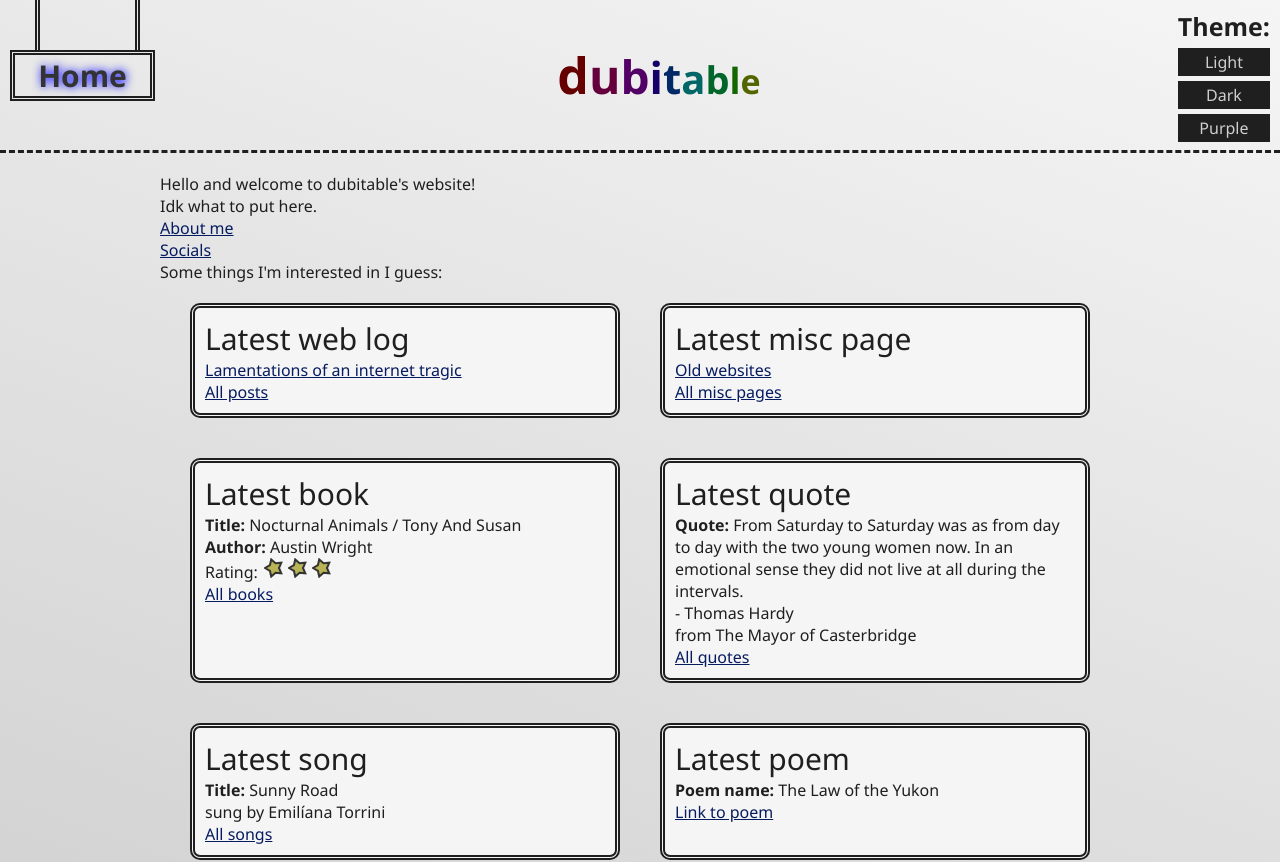
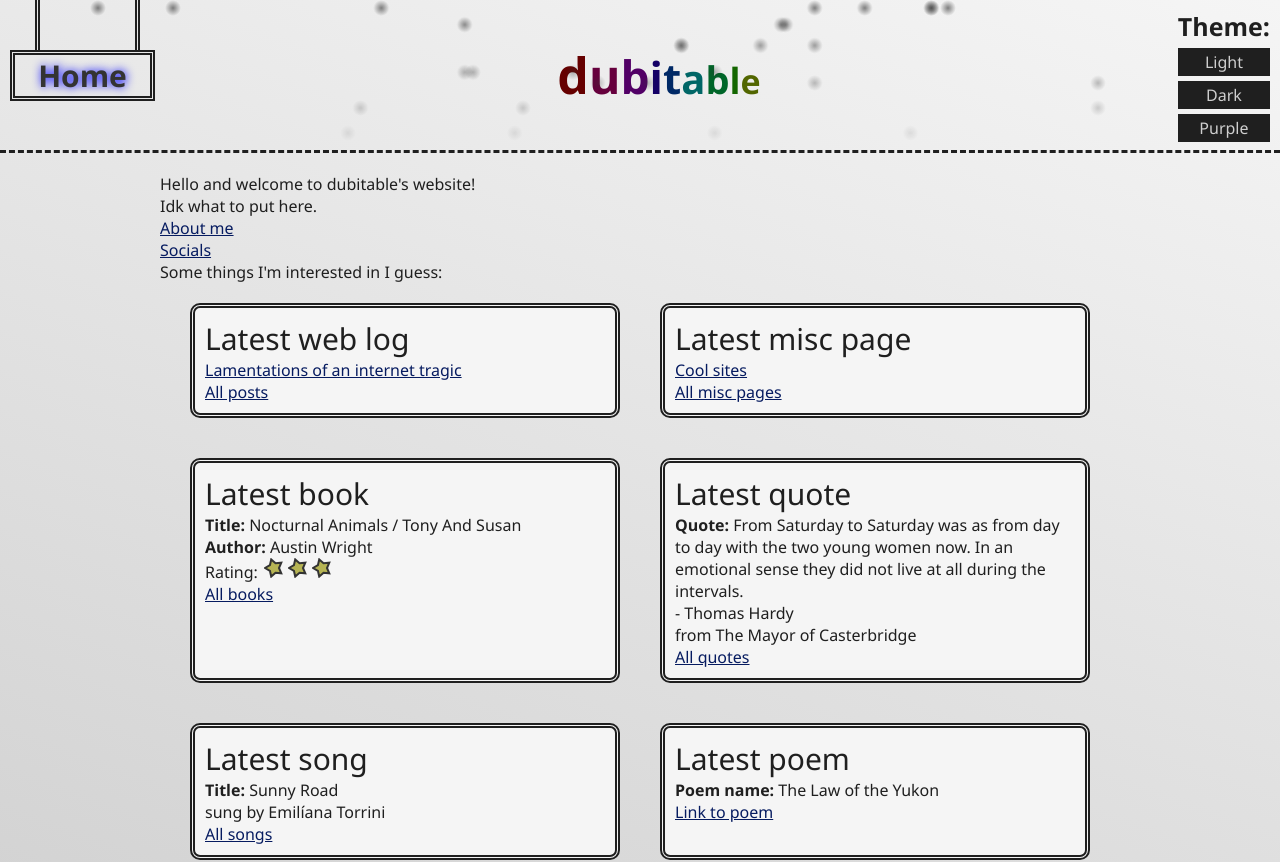
Before and after one commit to dubitabley/website, a SvelteKit app: page / in a window 1280 px wide. Shown: the top 862 px of the page. Built offline with nearby package versions, Linux system fonts and the light colour scheme.

Commit message:
Rework the header to have a fancy animated background

```diff
--- /dev/null
+++ b/src/lib/components/header-background.svelte
@@ -0,0 +1,143 @@
+<script lang="ts">
+    type Props = {
+        num?: number;
+    };
+
+    let { num = 30 }: Props = $props();
+</script>
+
+<div class="header-background">
+    {#each { length: num }}
+        <i></i>
+    {/each}
+</div>
+
+<style>
+    /*
+        Based off the cool animation at
+        https://developer.mozilla.org/en-US/docs/Web/CSS/Guides/Animations
+    */
+    .header-background {
+        position: absolute;
+        top: 0;
+
+        & i {
+            position: absolute;
+            display: inline-block;
+            height: 16px;
+            width: 16px;
+            border-radius: 50%;
+            background-image: radial-gradient(
+                var(--primary-color-2),
+                transparent 70%
+            );
+            animation-composition: add, replace, add;
+            animation-delay: 0s, 0s, 0s;
+            animation-iteration-count: infinite, infinite, infinite;
+            animation-name: falling, fade-out, wave;
+            animation-timing-function: linear, linear, linear;
+            animation-duration:
+                var(--fall-duration), var(--fall-duration), var(--wave-duration);
+        }
+
+        :nth-of-type(7n) {
+            --x-start: -200px;
+            --x-end: 300px;
+        }
+        :nth-of-type(7n + 1) {
+            --x-start: -600px;
+            --x-end: -100px;
+        }
+        :nth-of-type(7n + 2) {
+            --x-start: -300px;
+            --x-end: 400px;
+        }
+        :nth-of-type(7n + 3) {
+            --x-start: -300px;
+            --x-end: 600px;
+        }
+        :nth-of-type(7n + 4) {
+            --x-start: -500px;
+            --x-end: 300px;
+        }
+        :nth-of-type(7n + 5) {
+            --x-start: -100px;
+            --x-end: 100px;
+        }
+        :nth-of-type(7n + 6) {
+            --x-start: -800px;
+            --x-end: 200px;
+        }
+
+        /* speed offsets */
+        :nth-of-type(8n) {
+            --fall-duration: 3s;
+        }
+        :nth-of-type(8n + 1) {
+            --fall-duration: 1s;
+        }
+        :nth-of-type(8n + 2) {
+            --fall-duration: 2s;
+        }
+        :nth-of-type(8n + 3) {
+            --fall-duration: 6s;
+        }
+        :nth-of-type(8n + 4) {
+            --fall-duration: 4s;
+        }
+        :nth-of-type(8n + 5) {
+            --fall-duration: 3.5s;
+        }
+        :nth-of-type(8n + 6) {
+            --fall-duration: 2.5s;
+        }
+        :nth-of-type(8n + 7) {
+            --fall-duration: 4.5s;
+        }
+
+        /* speed offsets */
+        :nth-of-type(5n) {
+            --wave-duration: 6s;
+        }
+        :nth-of-type(5n + 1) {
+            --wave-duration: 4s;
+        }
+        :nth-of-type(5n + 2) {
+            --wave-duration: 3s;
+        }
+        :nth-of-type(5n + 3) {
+            --wave-duration: 8s;
+        }
+        :nth-of-type(5n + 4) {
+            --wave-duration: 6s;
+        }
+    }
+
+    @keyframes falling {
+        from {
+            translate: 0px 0px;
+        }
+        to {
+            translate: 0px 150px;
+        }
+    }
+
+    @keyframes wave {
+        0% {
+            translate: var(--x-start) 0px;
+        }
+        100% {
+            translate: var(--x-end) 0px;
+        }
+    }
+
+    @keyframes fade-out {
+        from {
+            opacity: 60%;
+        }
+
+        to {
+            opacity: 0%;
+        }
+    }
+</style>
--- a/src/lib/interests/misc.json
+++ b/src/lib/interests/misc.json
@@ -4,6 +4,11 @@
             "page_name": "Old websites",
             "link": "/old-sites",
             "summary": "Some old websites that are still around that I find interesting."
+        },
+        {
+            "page_name": "Cool sites",
+            "link": "/cool-sites",
+            "summary": "Some cool indie websites for reference."
         }
     ]
 }
--- a/src/routes/(app)/header.svelte
+++ b/src/routes/(app)/header.svelte
@@ -1,11 +1,13 @@
 <script lang="ts">
     import Theming from "./theming.svelte";
     import HomeButton from "$lib/components/home-button.svelte";
+    import HeaderBackground from "$lib/components/header-background.svelte";
 
     const headerTitle = "dubitable";
 </script>
 
 <div class="header">
+    <HeaderBackground />
     <div class="header-left">
         <HomeButton>
             <a class="header-home" href="/">Home</a>
@@ -59,7 +61,6 @@
         display: flex;
         flex-direction: row;
         justify-content: center;
-        justify-items: center;
         align-items: center;
         height: 150px;
         border-bottom: 3px dashed var(--primary-color);
@@ -84,14 +85,14 @@
     .header-rotate-char {
         display: inline-block;
         background-color: transparent;
-    }
 
-    .header-rotate-char:hover {
-        animation-name: rotate;
-        animation-delay: 0;
-        animation-timing-function: linear;
-        animation-duration: 0.5s;
-        animation-iteration-count: infinite;
+        &:hover {
+            animation-name: rotate;
+            animation-delay: 0;
+            animation-timing-function: linear;
+            animation-duration: 0.5s;
+            animation-iteration-count: infinite;
+        }
     }
 
     @keyframes rotate {
```
Also changed, not shown: src/routes/(app)/cool-sites/+page.svelte (added, +14 -0 lines), src/lib/assets/favicon.svg.
